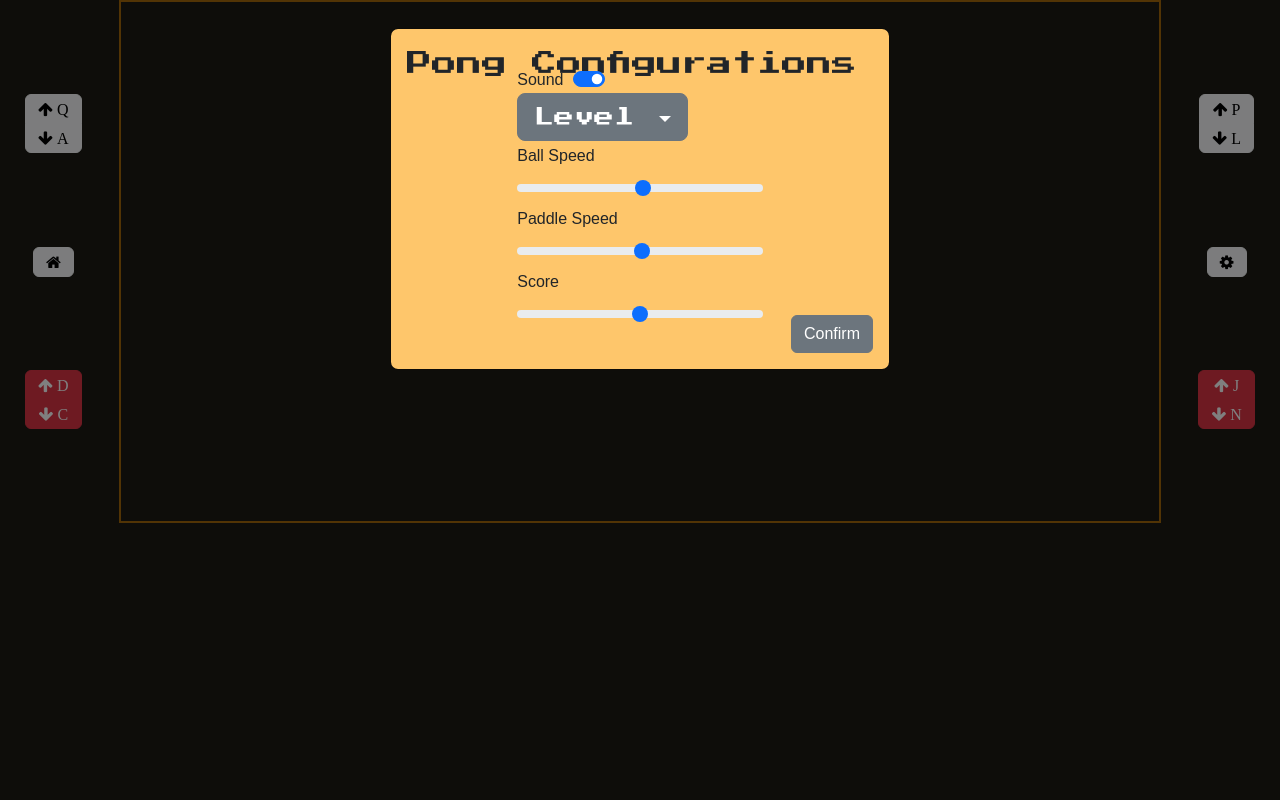
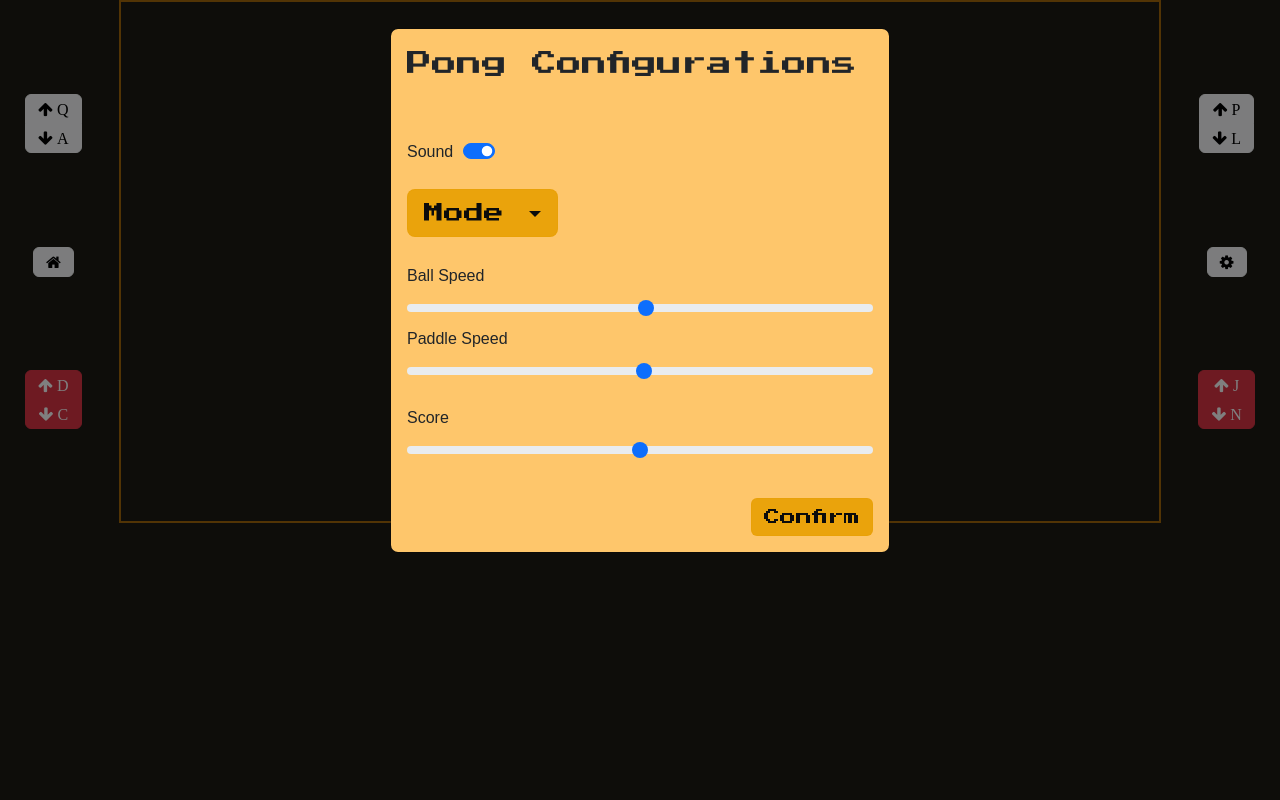
Before and after one commit to tehuanmelo/ft_transcendence, a Django app: page /pong/ in a window 1280 px wide, after a click that opens the changed part. Run offline with Django 5.2, Linux system fonts and the light colour scheme; some web fonts are replaced.

Commit message:
fix(game): pong configuration modal (alignment) + added color bottons + changed "Level" to "Mode"

```diff
--- a/backend/static/scripts/pong.js
+++ b/backend/static/scripts/pong.js
@@ -633,7 +633,6 @@ class Tournament {
     }
 
     displayGameAnnouncement(gameType, firstPlayerName, secondPlayerName) {
-        // ! Press Start 2P is not being properly displayed on the first game
         ctx.fillStyle = 'black'; // Fill color
         ctx.fillRect(0, 0, canvas.width, canvas.height); // Draw a rectangle (x, y, width, height)
         ctx.fillStyle = 'red'; // Fill color
@@ -655,19 +654,14 @@ function nextGame() {
     game.tournament.nextMatch();
 }
 
-
-
-function onPageLoad() {
-    document.addEventListener('DOMContentLoaded', function () {
-
-
-
-
+function gameInitialization() {
     const dropdownItems = document.querySelectorAll('.dropdown-item');
+    customConfigShow(false);
 
     dropdownItems.forEach(item => {
         item.addEventListener('click', function (event) {
             event.preventDefault();
+
 
             // Get the text content and value of the selected item
             const selectedText = this.textContent.trim();
@@ -699,11 +693,9 @@ function onPageLoad() {
                 customConfigShow(false);
             }
 
-                // You can also update the button text with the selected item
             const dropdownButton = document.getElementById('dropdownMenuButton');
             dropdownButton.textContent = selectedText;
 
-                // Optionally, close the dropdown
             const dropdownMenu = this.closest('.dropdown-menu');
             const dropdown = new bootstrap.Dropdown(dropdownMenu.previousElementSibling);
             dropdown.hide();
@@ -712,20 +704,13 @@ function onPageLoad() {
 
 
 
-
-    });
-
-
-}
-
-
-function gameInitialization() {
     canvas = document.getElementById('ponggame');
     ctx = canvas.getContext('2d');
     canvas.width = window.innerWidth;
     canvas.height = window.innerHeight;
 
     game = new Game(true, ["Tehuan", "Tanvir", "Paula", "Samih"]);
+    // ! Missing: get players names
     game.start();
 }
 
--- a/backend/static/styles/pong.css
+++ b/backend/static/styles/pong.css
@@ -56,15 +56,6 @@ canvas {
         "ELSH" 2;
 }
 
-.modal-body {
-    display: flex;
-    align-items: center;
-    justify-content: center;
-    height: 200px;
-    align-content: center;
-    flex-direction: column;
-}
-
 .chakra-petch-regular {
     font-family: "Chakra Petch", sans-serif;
     font-weight: 400;
@@ -93,3 +84,9 @@ canvas {
     font-style: normal;
     font-size: 25px;
 }
+
+.btn-dark-orange {
+    background-color: #e9a108f3; /* Dark orange */
+    border-color: #e9a108f3;
+    color: rgb(12, 12, 12);
+}
--- a/backend/templates/base.html
+++ b/backend/templates/base.html
@@ -33,6 +33,8 @@
         {% endblock content %}
     </div>
 
+
+
     <!-- scripts -->
     <script src="{% static 'scripts/main.js' %}"></script>
     {% block extra_js %}{% endblock %}
--- a/backend/templates/pong/pong.html
+++ b/backend/templates/pong/pong.html
@@ -99,9 +99,10 @@ Game
                     <h2 id="winnerT" class="handjet-font"></h2>
                 </div>
                 <div class="modal-footer">
-                    <button type="button" class="btn btn-secondary" data-bs-dismiss="modal" onclick="nextGame()">Next
+                    <button type="button" class="btn btn-secondary btn-dark-orange" data-bs-dismiss="modal"
+                        onclick="nextGame()">Next
                         Match!</button>
-                    <button type="button" class="btn btn-secondary">Back to Home Page</button>
+                    <button type="button" class="btn btn-secondary btn-dark-orange">Back to Home Page</button>
                 </div>
             </div>
         </div>
@@ -119,7 +120,7 @@ Game
                     <h2 id="winnerF" class="handjet-font"></h2>
                 </div>
                 <div class="modal-footer">
-                    <button type="button" class="btn btn-secondary">Back to Home Page</button>
+                    <button type="button" class="btn btn-secondary btn-dark-orange">Back to Home Page</button>
                 </div>
             </div>
         </div>
@@ -128,30 +129,38 @@ Game
     <!-- Modal Config-->
     <div class="modal fade" id="config" data-bs-backdrop="static" data-bs-keyboard="false" tabindex="-1"
         aria-labelledby="staticBackdropLabel" aria-hidden="true">
-        <div class="modal-dialog">
-            <div class="modal-content" style="background-color: #fec66b;">
+        <div class="modal-dialog" style="max-height: 90vh;">
+            <div class="modal-content" style="background-color: #fec66b; max-height: 90vh; height: auto;">
                 <div class="modal-header border-0">
                     <h1 class="modal-title press-start-2p-regular-conf" id="staticBackdropLabel">Pong Configurations
                     </h1>
                 </div>
                 <div class="modal-body">
                     <form>
-                        <div class="switch-container">
-                            <label class="switch-label chakra-petch-regular" for="customSwitch">Sound</label>
-                            <div class="form-check form-switch">
-                                <input class="form-check-input" type="checkbox" id="customSwitch" checked>
+
+                        <!-- Sound switch -->
+                         <div class="mb-3 mt-4">
+                            <div class="switch-container">
+                                    <label class="switch-label chakra-petch-regular" for="customSwitch">Sound</label>
+                                    <div class="form-check form-switch">
+                                        <input class="form-check-input" type="checkbox" id="customSwitch" checked>
+                                    </div>
                             </div>
                         </div>
 
+                        <div class="mb-3 mt-4">
                         <!-- Large button groups (default and split) -->
                         <div class="btn-group">
-                            <button class="btn btn-secondary btn-lg dropdown-toggle" type="button"
-                                data-bs-toggle="dropdown" aria-expanded="false">Level
+                            <button class="btn btn-secondary btn-dark-orange btn-lg dropdown-toggle" type="button"
+                                data-bs-toggle="dropdown" aria-expanded="false">Mode
                             </button>
                             <ul class="dropdown-menu">
                                 <li><a class="dropdown-item" href="#">Easy</a></li>
                                 <li><a class="dropdown-item active" href="#">Medium</a></li>
                                 <li><a class="dropdown-item" href="#">Hard</a></li>
+                                <li>
+                                    <hr class="dropdown-divider">
+                                </li>
                                 <li><a class="dropdown-item" href="#">Custom</a></li>
                                 <li>
                                     <hr class="dropdown-divider">
@@ -160,8 +169,9 @@ Game
 
                             </ul>
                         </div>
+                    </div>
 
-                        <div id="customConfig">
+                        <div id="customConfig" class="mb-3 mt-4">
                             <div>
                                 <label for="ballspeed" class="form-label chakra-petch-regular">Ball Speed</label>
                                 <input type="range" class="form-range" id="ballspeed" min="5" max="40" step="1">
@@ -180,10 +190,11 @@ Game
                                 oninput="this.previousElementSibling.innerHTML = 'Score - ' + this.value">
                         </div>
 
+
                     </form>
                 </div>
                 <div class="modal-footer border-0">
-                    <button type="button" class="btn btn-secondary chakra-petch-regular" data-bs-dismiss="modal"
+                    <button type="button" class="btn btn-secondary btn-dark-orange" data-bs-dismiss="modal"
                         onclick="applyConfiguration()">Confirm</button>
                 </div>
             </div>
```
Lines whose indentation alone changed are shown as unchanged.
